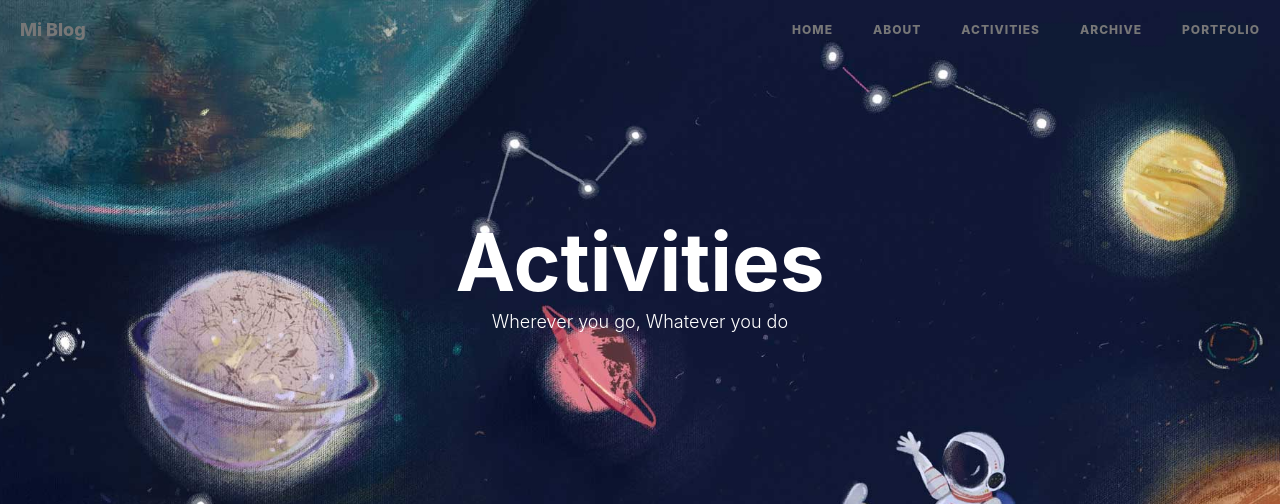
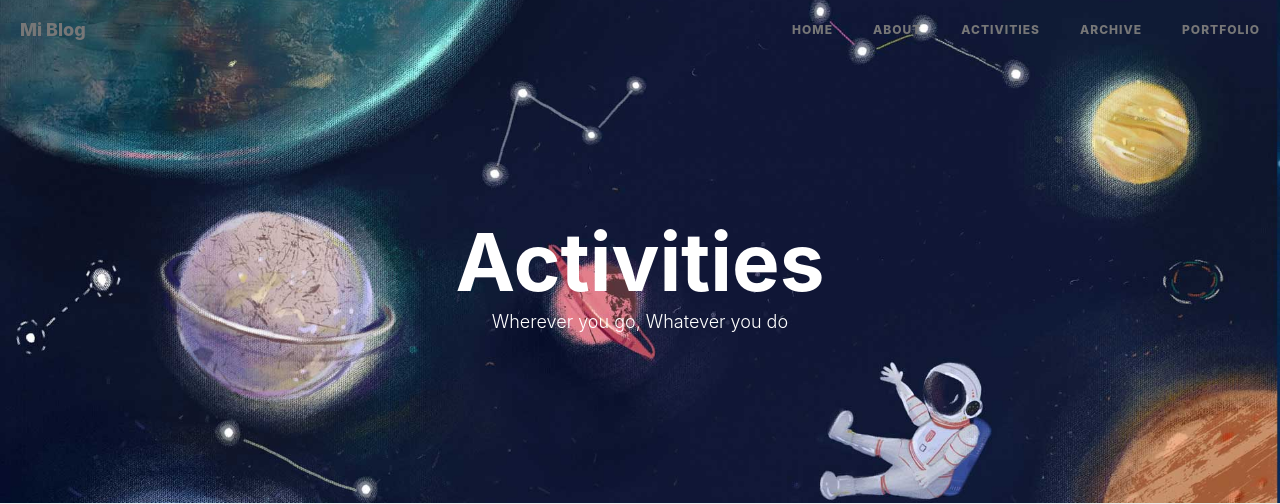
Before and after one commit to Michany/Michany.github.io, a Jekyll site: the page built from activity.html, in a window 1280 px wide. Shown: the top 504 px of the page. Built offline with Jekyll 4.4.1, drawn with Linux system fonts in a browser that asks for light colours; nearby versions of some CDN libraries; comment, search, counter and statistics services are not loaded; some of the changed text lies outside the part shown; grey boxes are pictures that could not be loaded.

Commit message:
fix activity

```diff
--- a/about.html
+++ b/about.html
@@ -2,7 +2,7 @@
 layout: page
 title: "About"
 description: "All About Me"
-header-img: "img/about-bg.jpg"
+header-img: "img/about-bg-mountain.jpg"
 multilingual: true
 ---
 
--- a/activity.html
+++ b/activity.html
@@ -14,6 +14,9 @@
 	<title>Michael - Timeline</title>
 	<link rel="stylesheet" type="text/css" href="../css/timeline.css" />
 	<script src="../portfolio/js/modernizr.custom.js"></script>
+	<style type="text/css">
+		header.intro-header{height: 35em;}
+	</style>
 </head>
 <body>
 	<div class="container" style="margin:0;padding:0;width:100%;">
@@ -51,7 +54,7 @@
 						1st UBS Global Quantitative Investment competition
 					</h2>
 					<time>2018-10</time>
-					<img src="../img/activity-UBS.jpg">
+					<img src="../img/activity-UBS.png">
 					<ul>
 						<li>
 							The 1st UBS Global Quantitative Investment competition is held by UBS China,
```
Also changed, not shown: other parts of activity.html (+2 -1 lines), img/about-bg-mountain.jpg (added), img/about-bg-walle.jpg (deleted), img/home-bg-geek.jpg (deleted), img/post-bg-kuaidi.jpg (deleted), img/post-bg-rwd.jpg (deleted).
